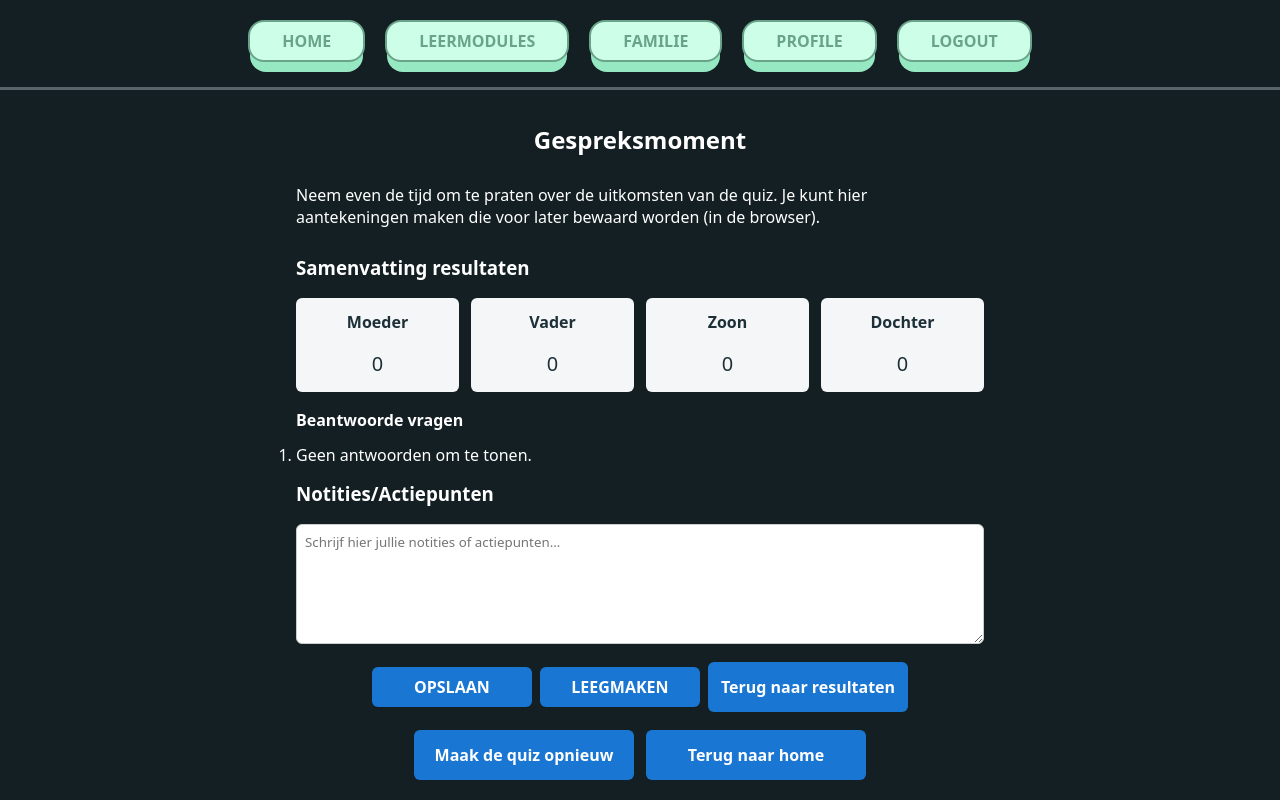
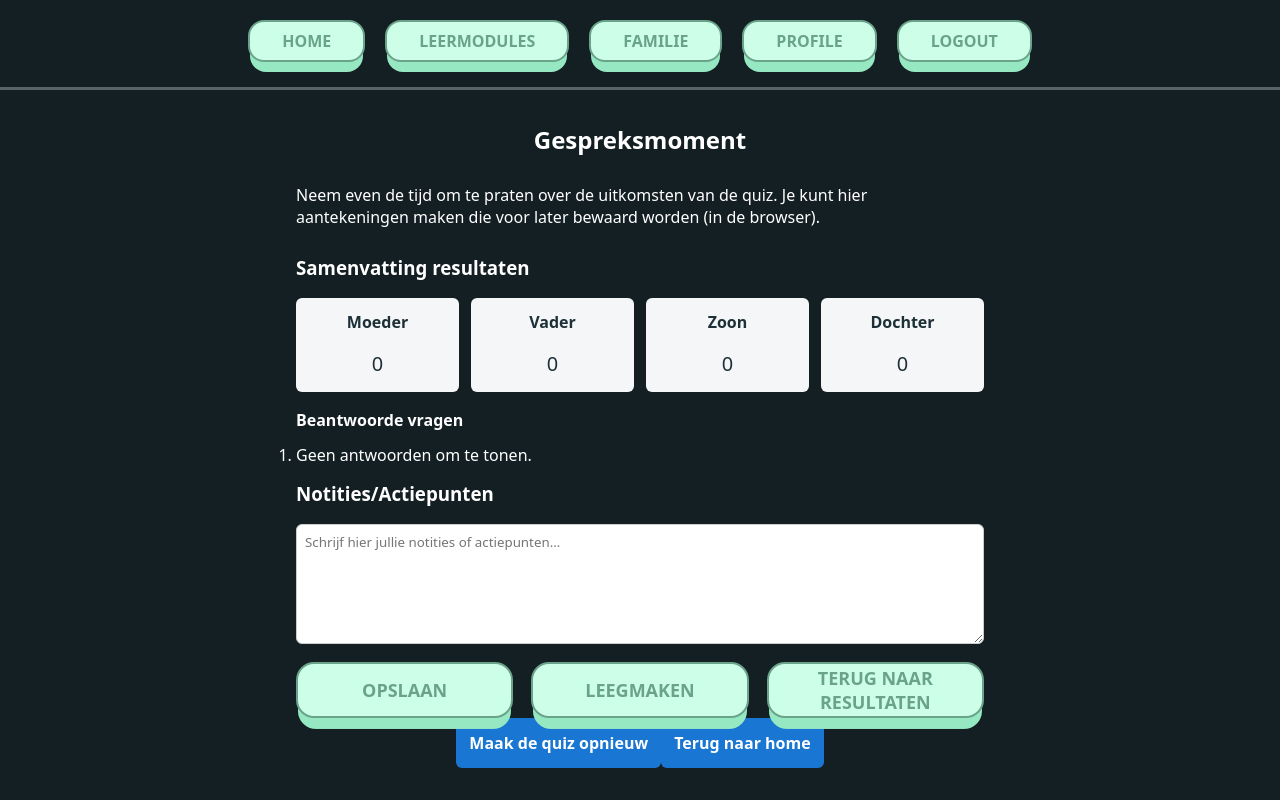
Before and after one commit to BryanBooij/TLE-3, a React (Vite) app: page /quiz/talk in a window 1280 px wide. Built offline with nearby package versions, Linux system fonts and the light colour scheme; sample sign-in values are in the browser's storage; a web font is replaced by a local one.

Commit message:
Results gefixt, Talk.jsx buttons consistent gemaakt.

```diff
--- a/src/quiz-data/Results.jsx
+++ b/src/quiz-data/Results.jsx
@@ -36,11 +36,11 @@ export default function Results() {
         );
 
         // Counts per keuze berekenen
-        const counts = members.reduce((acc, m) => {
-            return {
-                ...acc,
-                [m]: filtered.reduce((s, a) => s + (a.selected === m ? 1 : 0), 0)
-            };
+        const counts = members.reduce((acc, member) => {
+            acc[member] = filtered.reduce((sum, a) => {
+                return sum + (a && a.correct === member ? 1 : 0);
+            }, 0);
+            return acc;
         }, {});
 
         setData({ counts, answers: filtered, quizId: useQuizId });
@@ -65,7 +65,7 @@ export default function Results() {
                     const countsStored = membersStored.reduce((acc, m) => {
                         return {
                             ...acc,
-                            [m]: filteredStored.reduce((s, a) => s + (a.selected === m ? 1 : 0), 0)
+                            [m]: filteredStored.reduce((s, a) => s + (a && a.selected === a.correct && a.correct === m ? 1 : 0), 0)
                         };
                     }, {});
 
--- a/src/quiz-data/Talk.jsx
+++ b/src/quiz-data/Talk.jsx
@@ -1,9 +1,11 @@
 import { useEffect, useState } from "react";
-import { useLocation, Link } from "react-router";
+import { useLocation, useNavigate, Link } from "react-router";
 import "./quiz.css";
+import BigButton from "../buttons/BigButton.jsx";
 
 export default function Talk() {
     const location = useLocation();
+    const navigate = useNavigate();
     const [data, setData] = useState({ counts: { Moeder: 0, Vader: 0, Zoon: 0, Dochter: 0 }, answers: [] });
     const [notes, setNotes] = useState('');
     const [saved, setSaved] = useState(false);
@@ -81,9 +83,9 @@ export default function Talk() {
                     placeholder="Schrijf hier jullie notities of actiepunten..."
                 />
                 <div className="talk-note-actions">
-                    <button className="btn" onClick={saveNotes}>Opslaan</button>
-                    <button className="btn" onClick={() => { setNotes(''); try { sessionStorage.removeItem('quizTalkNotes'); } catch (e) {} }}>Leegmaken</button>
-                    <Link to="/quiz/results" className="btn">Terug naar resultaten</Link>
+                    <BigButton label="Opslaan" onClick={saveNotes} />
+                    <BigButton label="Leegmaken" onClick={() => { setNotes(''); try { sessionStorage.removeItem('quizTalkNotes'); } catch (e) {} }} />
+                    <BigButton label="Terug naar resultaten" onClick={() => navigate('/quiz/results')} />
                 </div>
                 {saved && <div className="talk-saved">Opgeslagen</div>}
             </div>
--- a/src/quiz-data/quiz.css
+++ b/src/quiz-data/quiz.css
@@ -293,79 +293,46 @@
   justify-content: center;
 }
 
-.talk-saved { color: green; margin-top: 8px; }
-
-.quiz-footer {
-  display: flex;
-  justify-content: center;
-  align-items: center;
-  gap: 12px;
-  flex-wrap: wrap;
-  width: 100%;
-  max-width: 720px;
-  box-sizing: border-box;
-  margin: 18px auto 0;
-  text-align: center;
+/* Ensure BigButtons inside the talk notes actions match the unified BigButton visuals */
+.talk-note-actions > button.big-button,
+.talk-note-actions > button.big-button * {
+  color: rgb(106,163,137) !important;
 }
 
-.quiz-footer .btn {
-  flex: 1 1 160px;
-  max-width: 220px;
-  min-width: 120px;
-}
-
-/* CONSISTENT BIGBUTTON SIZING FOR QUIZ PAGES
-   Apply identical visual sizing and pseudo-element offset to BigButtons used in
-   the quiz "next" area and the results buttons so they render the same size. */
-.quiz-page .next-btn > button.big-button,
-.quiz-page .next-btn > button.big-button *,
-.results-buttons > button.big-button,
-.results-buttons > button.big-button * {
-  color: rgb(106,163,137) !important; /* force green text */
-}
-
-.quiz-page .next-btn > button.big-button,
-.results-buttons > button.big-button {
-  /* unified size/visuals */
+.talk-note-actions > button.big-button {
+  border: 2px solid rgb(106,163,137) !important;
+  background: rgb(205,255,232) !important;
   display: inline-flex !important;
   align-items: center !important;
   justify-content: center !important;
   text-align: center !important;
-  color: rgb(106,163,137) !important;
-  border: 2px solid rgb(106,163,137) !important;
-  background: rgb(205,255,232) !important;
+  font-weight: 700 !important;
+  text-transform: uppercase !important;
   box-sizing: border-box !important;
-  /* fixed dimensions to ensure identical size across pages */
   width: 220px !important;
   height: 56px !important;
-  padding: 0 22px !important; /* horizontal padding only; vertical space controlled by height */
+  padding: 0 22px !important;
   line-height: normal !important;
   font-size: 18px !important;
-  font-weight: 700 !important;
-  text-transform: uppercase !important;
   border-radius: 1em !important;
   z-index: 2 !important;
   transform: none !important;
-  box-shadow: none !important; /* let the pseudo-element create the 3D effect */
+  box-shadow: none !important;
 }
 
-.quiz-page .next-btn > button.big-button::before,
-.results-buttons > button.big-button::before {
-  /* position the mint base slightly lower relative to the fixed height */
+.talk-note-actions > button.big-button::before {
   transform: translate3d(0, 0.72em, -1em) !important;
   background: rgb(150,232,195) !important;
   z-index: 1 !important;
-  height: 100% !important; /* ensure the pseudo-element covers the button area behind */
+  height: 100% !important;
   width: 100% !important;
   left: 0 !important;
 }
 
-/* Ensure wrappers won't clip the pseudo-element 3D effect and center the containers */
-.quiz-page .next-btn, .results-buttons { overflow: visible; display: flex; justify-content: center; align-items: center; gap: 18px; }
+.talk-note-actions { overflow: visible; display: flex; justify-content: center; align-items: center; gap: 18px; }
 
 @media (max-width: 500px) {
-  .quiz-page .next-btn > button.big-button,
-  .results-buttons > button.big-button {
+  .talk-note-actions > button.big-button {
     width: 140px !important;
     height: 44px !important;
     padding: 0 12px !important;
```
